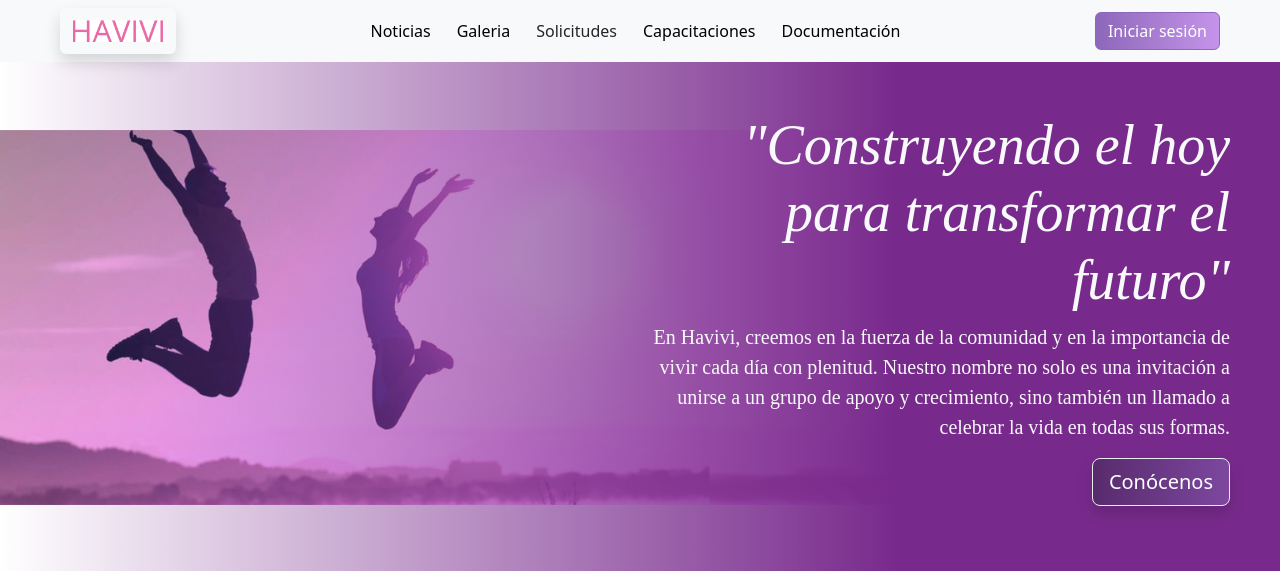
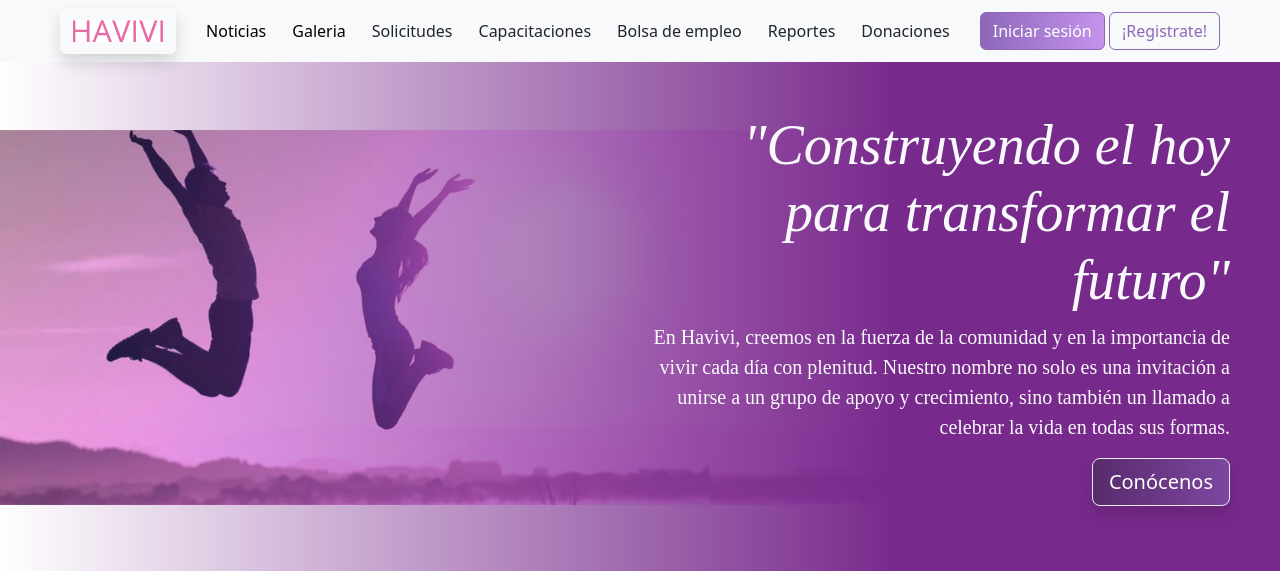
Before and after one commit to elHongo14/havivi, a Django app: page / in a window 1280 px wide. Shown: the top 571 px of the page. Run offline with Django 5.2, Linux system fonts and the light colour scheme; some web fonts are replaced.

Commit message:
Paginas que faltaban

```diff
--- a/main/static/css/navbar.css
+++ b/main/static/css/navbar.css
@@ -1,6 +1,12 @@
 #inicio-btn{
-    border-color: #8D67BA !important;
-    border-style: solid !important;
-    color: white !important;
+    border-color: #8D67BA ;
+    border-style: solid ;
+    color: white ;
     background-image: linear-gradient(90deg, #8D67BA, #C494EA);
 }
+
+#reg-btn{
+color: #8D67BA;
+border-color: #8D67BA;
+border-width: 1px;
+}
--- a/main/templates/layouts/navBar.html
+++ b/main/templates/layouts/navBar.html
@@ -23,19 +23,19 @@
                     </button>
                 </li>
                 <li class="nav-item dropdown">
-                    <button type="button" class="btn">
-                        Solicitudes
-                    </button>
+                    <button type="button" class="btn" onclick="solicitudesRed()">Solicitudes</button>
                 </li>
                 <li class="nav-item">
-                    <button type="button" class="btn">
-                        <a class="text-black text-decoration-none" href="#">Capacitaciones</a>
-                    </button>
+                    <button type="button" class="btn" onclick="capacitacionesRed()">Capacitaciones</button>
                 </li>
                 <li class="nav-item">
-                    <button type="button" class="btn">
-                        <a class="text-black text-decoration-none" href="#">Documentación</a>
-                    </button>
+                    <button type="button" class="btn" onclick="empleoRed()">Bolsa de empleo</button>
+                </li>
+                <li class="nav-item">
+                    <button type="button" class="btn" onclick="reportesRed()">Reportes</button>
+                </li>
+                <li class="nav-item">
+                    <button type="button" class="btn" onclick="donacionesRed()">Donaciones</button>
                 </li>
             </ul>
         </div>
@@ -71,7 +71,10 @@
             </div> -->
         </div>
         {% else %}
-        <button id="inicio-btn" class="btn" type="submit" onclick="loginRedirect()">Iniciar sesión</button>
+        <div>
+            <button id="inicio-btn" class="btn" type="submit" onclick="loginRedirect()">Iniciar sesión</button>
+            <button id="reg-btn" type="button" class="btn ml-1">¡Registrate!</button>
+        </div>
         {% endif %}
     </div>
 </nav>
@@ -91,6 +94,21 @@
     function newsRed(){
         document.location.href = "{% url 'news:noticias' %}"
     }
+    function solicitudesRed(){
+        document.location.href = "{% url 'main:solicitudes' %}"
+    }
+    function reportesRed(){
+        document.location.href = "{% url 'main:reportes' %}"
+    }
+    function donacionesRed(){
+        document.location.href = "{% url 'main:donaciones' %}"
+    }
+    function empleoRed(){
+        document.location.href = "{% url 'main:empleo' %}"
+    }
+    function capacitacionesRed(){
+        document.location.href = "{% url 'main:capacitaciones' %}"
+    }
 </script>
 
 {% block content %}
--- a/main/urls.py
+++ b/main/urls.py
@@ -7,5 +7,11 @@ urlpatterns = [
     path('', views.home_view, name="home"),
     path('login/', views.login_view, name="login"),
     path('galeria/', views.galeria_view, name="galeria"),
+    path('empleo/', views.bolsa_view, name="empleo"),
+    path('capacitaciones/', views.capacitaciones_view, name="capacitaciones"),
+    path('donaciones/', views.donaciones_view, name="donaciones"),
+    path('reportes/', views.reportes_view, name="reportes"),
+    path('solicitudes/', views.solicitudes_view, name="solicitudes"),
+
     # path('navbar/', views.navbar_view, name="navbar"),
 ]
--- a/main/views.py
+++ b/main/views.py
@@ -48,6 +48,20 @@ def galeria_view(request):
         'galeria' : galeria
     })
 
+def bolsa_view(request):
+    return render(request, 'bolsa_de_empleo.html')
+
+def capacitaciones_view(request):
+    return render(request, 'capacitaciones.html')
+
+def donaciones_view(request):
+    return render(request, 'donaciones.html')
+
+def reportes_view(request):
+    return render(request, 'reportes.html')
+
+def solicitudes_view(request):
+    return render(request, 'solicitudes.html')
 #test XD
 
 # def navbar_view(request):
```
Also changed, not shown: main/templates/bolsa_de_empleo.html (added, +7 -0 lines), main/templates/capacitaciones.html (added, +7 -0 lines), main/templates/donaciones.html (added, +7 -0 lines), main/templates/reportes.html (added, +8 -0 lines), main/templates/solicitudes.html (added, +9 -0 lines).
